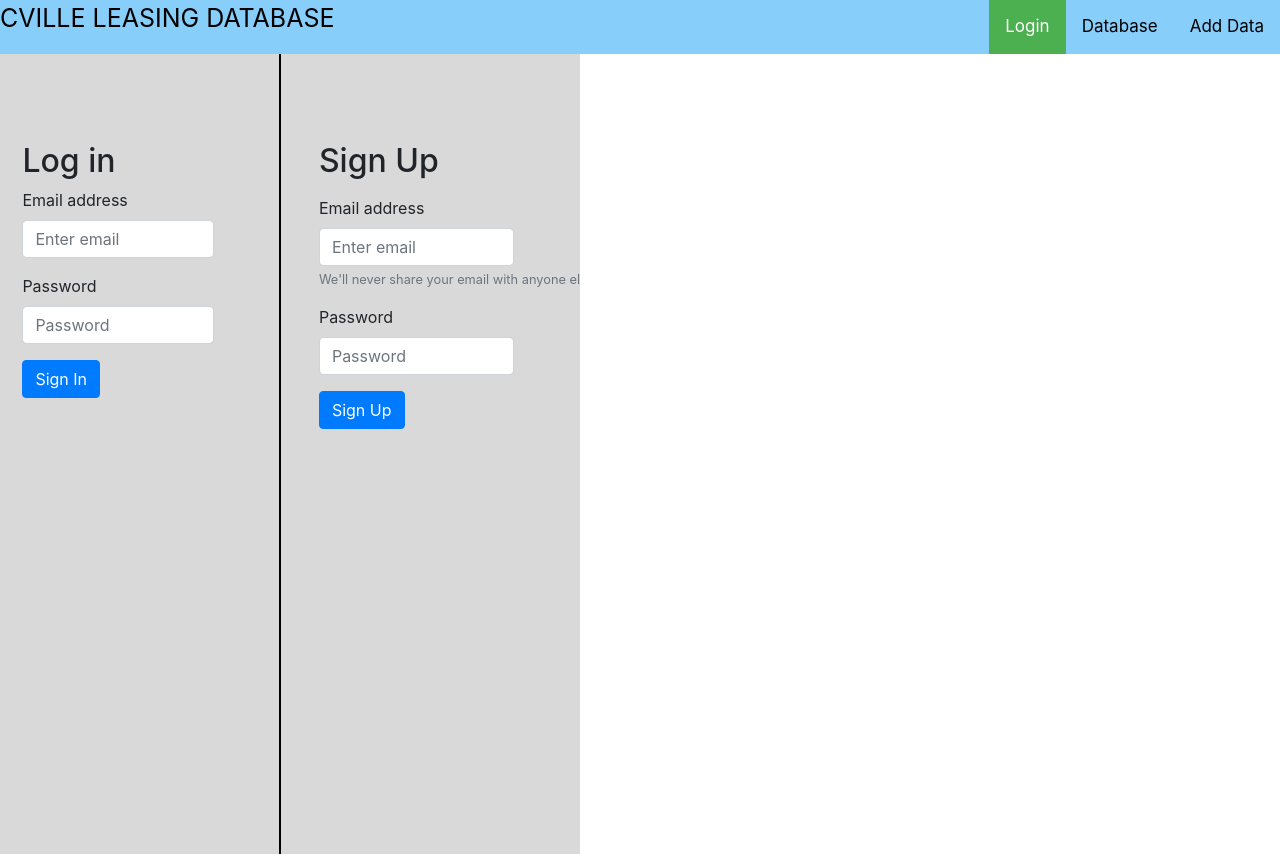
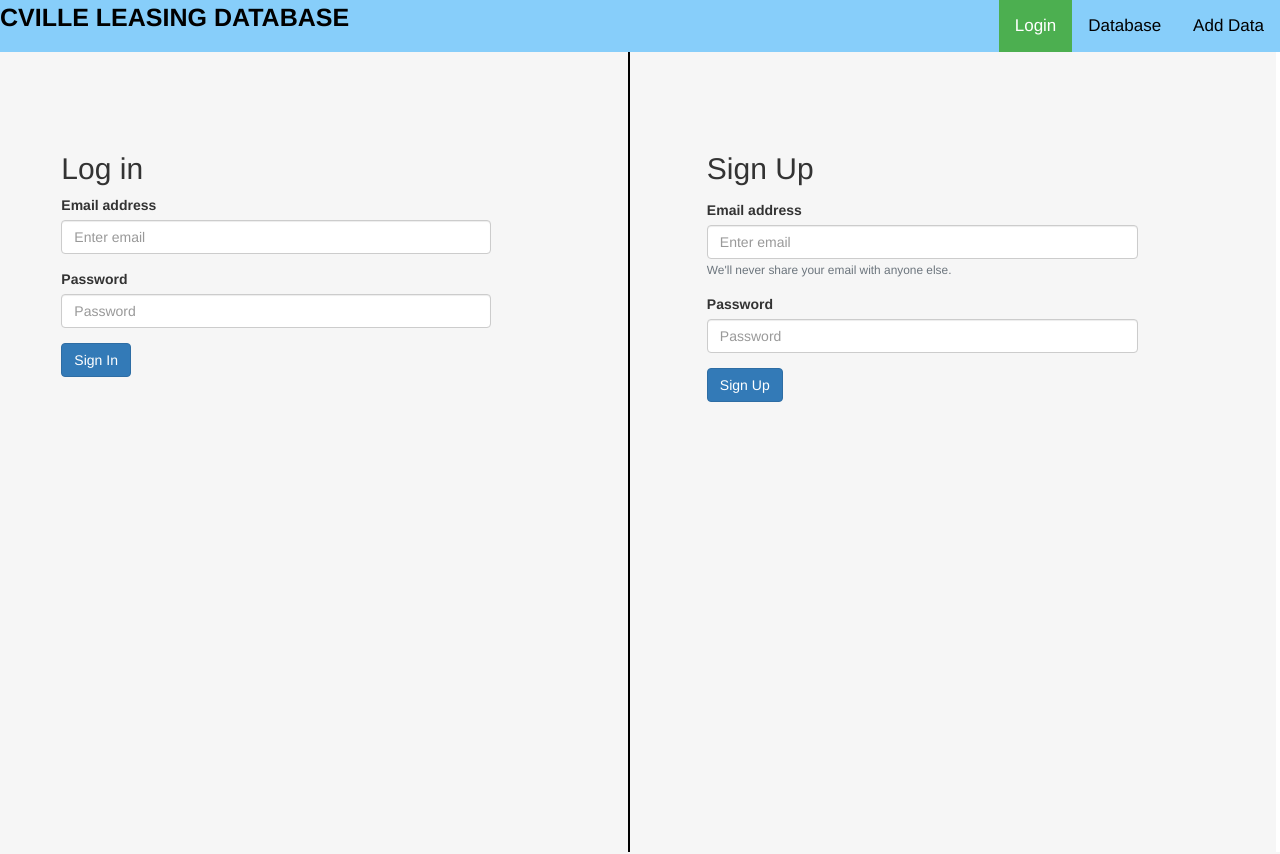
Before and after one commit to jliao13/CS-4750-DB-Project, a Django app: page / in a window 1280 px wide; the page is wider, and only the part inside the window is pictured. Run offline with Django 3.2, Linux system fonts and the light colour scheme; data that the repository does not hold is empty; some libraries are stand-ins or nearby versions.

Commit message:
# This is a combination of 2 commits. # This is the 1st commit message:
fix css and requirments

# The commit message #2 will be skipped:

# fix css

```diff
--- a/frontend/static/frontend/css/style.css
+++ b/frontend/static/frontend/css/style.css
@@ -3,6 +3,7 @@
     background-color: lightskyblue;
     overflow: hidden;
     align-items: center;
+    height: 100%;
   }
 
   /* Style the links inside the navigation bar */
@@ -27,40 +28,9 @@
     color: white;
   }
 
- /* Create two equal columns that floats next to each other */
-.column {
-   float: left;
-    /* width: 50%; */
-    /* max-width: 50%; */
-    padding: 10px;
-    height: 100vh; /* Should be removed. Only for demonstration */
-    overflow: hidden;
-}
-
 /* Clear floats after the columns */
-.row:after {
-    content: "";
-    display: table;
-    clear: both;
-}
-
-/* .vl {
-    border-left: 6px solid black;
-    top: 10%;
-    height: 600px;
-    color: transparent;
-} */
-
 .centered {
     position: relative;
     top: 10%;
     left: 10%;
-    /* width: vw;
-    height: vw; */
-    /* right: 50%;
-    overflow: scroll; */
 }
-
-table, th, td {
-  border: 1px solid black;
-}
--- a/frontend/templates/data.html
+++ b/frontend/templates/data.html
@@ -20,7 +20,7 @@
 
     <body>
         <div class="topnav">
-            <div class="title" style="display: inline; color: black; font-size: 25px;">
+            <div class="title" style="display: inline; color: black; font-size: 25px; font-weight: bold;">
                 CVILLE LEASING DATABASE
                 <!-- <a class="titletxt">CHARLOTTESVILLE LEASING DATABASE</a> -->
             </div>
--- a/frontend/templates/login.html
+++ b/frontend/templates/login.html
@@ -9,6 +9,8 @@
         {% load static %}
         <link rel="stylesheet" href="{% static "frontend/css/style.css" %}">
         <link rel="stylesheet" href="https://stackpath.bootstrapcdn.com/bootstrap/4.5.2/css/bootstrap.min.css" integrity="sha384-JcKb8q3iqJ61gNV9KGb8thSsNjpSL0n8PARn9HuZOnIxN0hoP+VmmDGMN5t9UJ0Z" crossorigin="anonymous">
+        <script src="https://netdna.bootstrapcdn.com/bootstrap/3.0.0/js/bootstrap.min.js"></script>
+        <link href="https://netdna.bootstrapcdn.com/bootstrap/3.0.0/css/bootstrap.min.css" rel="stylesheet"/>
     </head>
     <!-- <style>
         body{
@@ -29,7 +31,7 @@
 
     <body>
         <div class="topnav">
-            <div class="title" style="display: inline; color: black; font-size: 25px;">
+            <div class="title" style="display: inline; color: black; font-size: 25px; font-weight: bold;">
                 CVILLE LEASING DATABASE
                 <!-- <a class="titletxt">CHARLOTTESVILLE LEASING DATABASE</a> -->
             </div>
@@ -39,6 +41,8 @@
                 <a href="{% url 'add' %}">Add Data</a>
             </div>
         </div>
+
+
 
         <!-- {% for cmp in comp %}
         {{cmp.user_id}}, {{cmp.user_name}}, {{cmp.password}}<br>
@@ -52,8 +56,8 @@
         {{phone.employee_id}}, {{phone.phone_number}}<br>
         {% endfor %} -->
 
-        <div class="row">
-            <div class="column" style="border-right: 2px solid black; background-color: rgba(211, 211, 211, 0.863);">
+        <div class="row" style="width:121%; height:100vh;">
+            <div class="col-xs-10 col-sm-5" style="border-right: 2px solid black; background-color: rgba(211, 211, 211, 0.2);">
                 <div class="centered">
                     <h2 class="form_title">Log in</h2>
                     <form class="formClass">
@@ -70,7 +74,7 @@
                 </div>
             </div>
 
-            <div class="column" style="background-color: rgba(211, 211, 211, 0.863);">
+            <div class="col-xs-10 col-sm-5" style="background-color: rgba(211, 211, 211, 0.2);">
                 <div class="centered">
                     <h2 class="sign_up">Sign Up</h2>
                     <form class="formClass">
```
Also changed, not shown: frontend/templates/add.html (+4 -4 lines), 1 other file.
